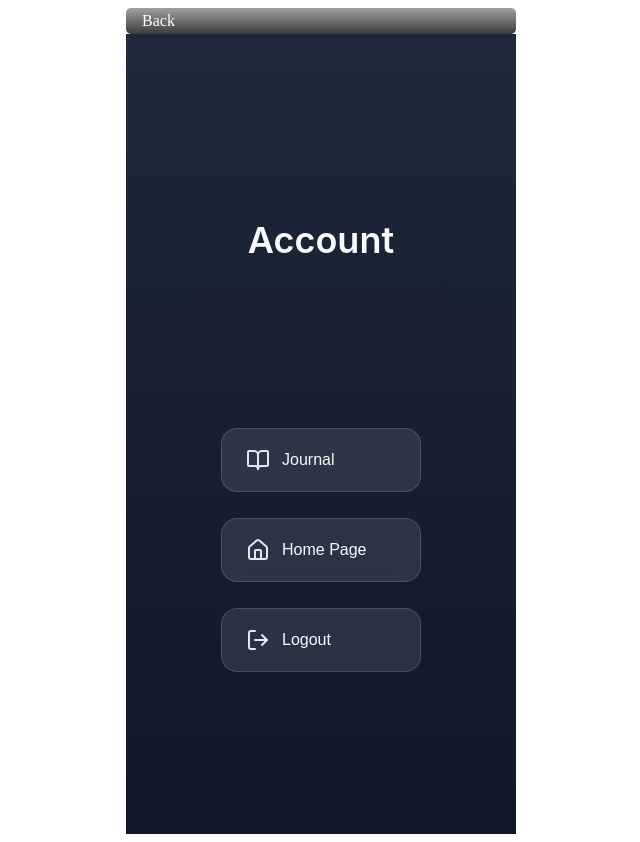
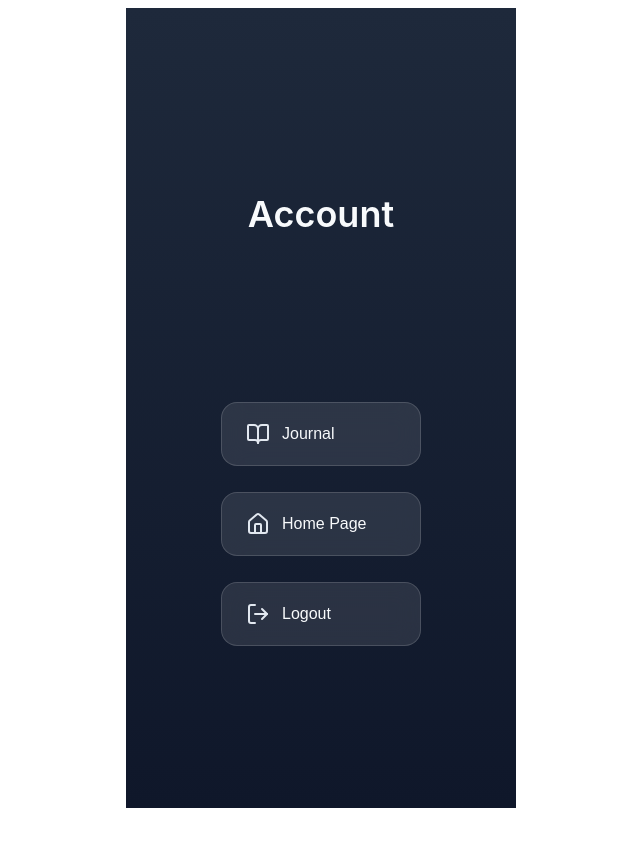
Before and after one commit to pete-h-87/Surf-App-Mono, a React (Create React App) app in the folder frontend/: page /account in a window 1280 px wide. Shown: the whole page, without its empty margins (319-959 px from the left). After the commit the page ends 816 px from the top, so only its background shows below. Built offline with nearby package versions, Linux system fonts and the light colour scheme; no server answers.

Commit message:
removing nav bar at account page and merging

```diff
--- a/frontend/src/components/Account/Account.js
+++ b/frontend/src/components/Account/Account.js
@@ -41,13 +41,6 @@ const Account = () => {
 
   return (
     <div>
-      <nav className={styles.navbar}>
-        <ul>
-          <li>
-            <Link to="/homescreen">Back</Link>
-          </li>
-        </ul>
-      </nav>
       <div className={styles.appContainer}>
         <div className={styles.backgroundGradient}></div>
         <div className={styles.contentContainer}>
```
